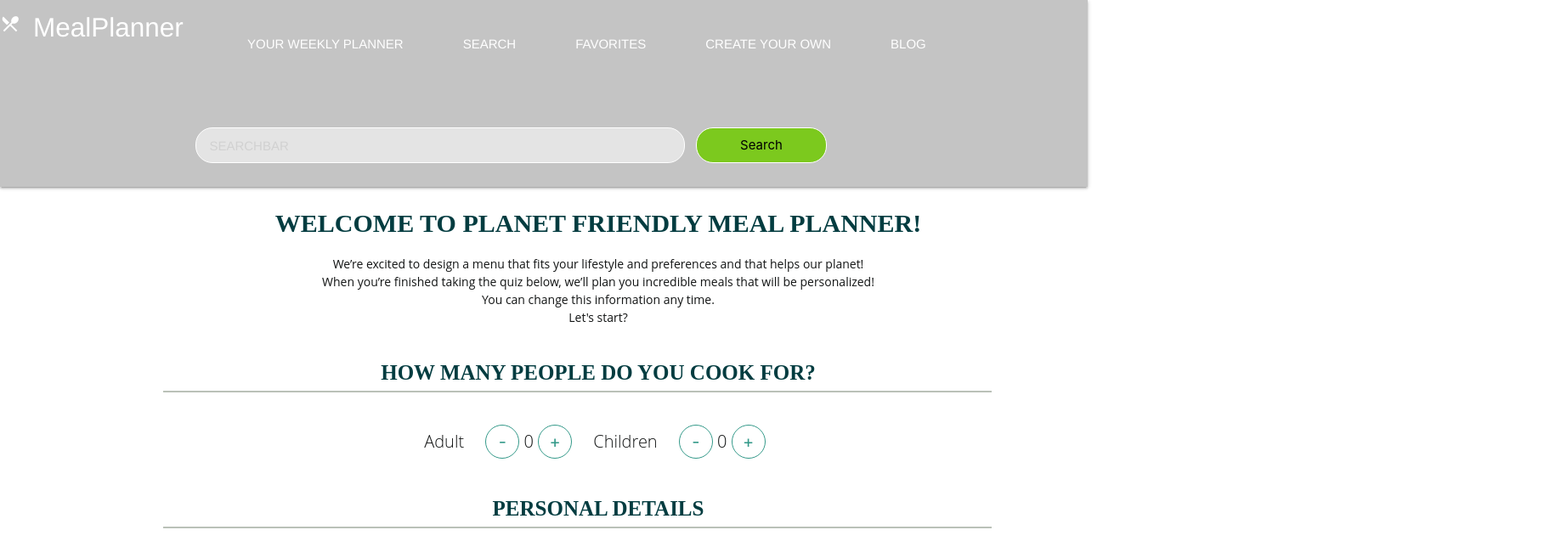
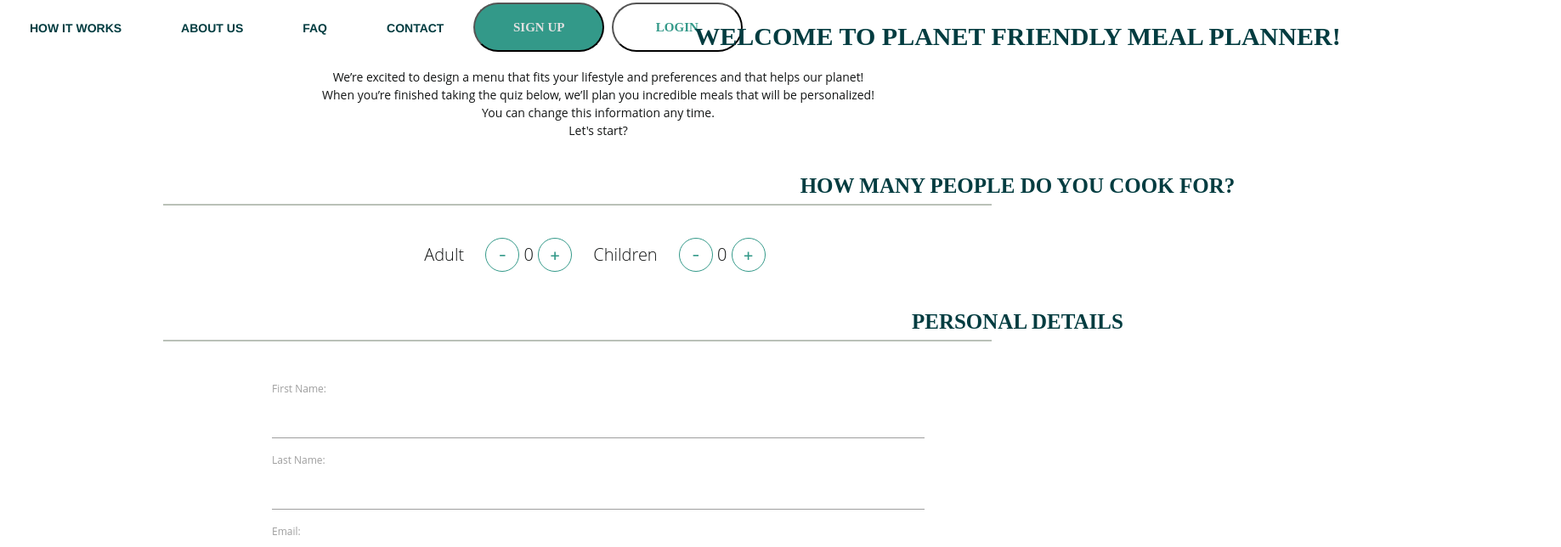
Before and after one commit to hoanphungt/final-project-healthy-meal-planner-client, a React (Create React App) app: page /signup in a window 1280 px wide. Shown: the top 644 px of the page at 85% size, 1837 px wide, since content can reach past the window. Built offline with nearby package versions, Linux system fonts and the light colour scheme.

Commit message:
navbar 2

```diff
--- a/src/App.js
+++ b/src/App.js
@@ -10,14 +10,14 @@ import LogoutPage from './components/logout/LogoutPage';
 import SignupFormContainer from './components/signup/SignupFormContainer';
 import { Footer } from './components/footer/Footer';
 import './App.css'
-import Navbar from './components/navbar/Navbar'
+import Navbar  from './components/navbar/Navbar'
 
 
 
 class App extends Component {
   render() {
     return (
-      <Provider store={store}>
+      <Provider store = {store}>
         <div className="App">
            <header className="App-header">
             <Navbar />
@@ -36,6 +36,7 @@ class App extends Component {
           </footer>
         </div>
       </Provider>
+
     );
   }
 }
--- a/src/components/navbar/Navbar.js
+++ b/src/components/navbar/Navbar.js
@@ -1,13 +1,15 @@
-import React from 'react'
-import { withRouter } from 'react-router'
-// import { userId } from '../jwt'
-import { connect } from 'react-redux'
+import React, { Component } from 'react'
 import './Navbar.css'
+import { connect } from 'react-redux';
+import { Newbar } from './Newbar';
 
-
-const NavBar = (props) => {
-  // const { history } = props
+class Navbar extends Component {
+  render() {
+    console.log(this.props)
       return (
+        <div>
+          {this.props.user === null && <Newbar/>}
+          {this.props.user !== null && <div>
           <nav className="nav-wrapper1">
             <a href="/planner" className="brand-logo"><i className="material-icons">restaurant_menu</i>MealPlanner</a>
             <ul id="nav-mobile" className="right hide-on-med-and-down">
@@ -23,15 +25,18 @@ const NavBar = (props) => {
             <input className="search-box" type="box" placeholder="SEARCHBAR" />
             <button className="search-button">Search</button>
           </nav>
-  )
+        </div>}
+        </div>
+
+
+
+     );
+  }
 }
 
-const mapStateToProps = state => ({
-  /* user: state.currentUser && state.users &&
-    // state.users[userId(state.currentUser.jwt
-    )] */
+
+const mapStateToProps = (state) => ({
+  user: state.currentUser
 })
 
-export default withRouter(
-  connect(mapStateToProps)(NavBar)
-)
+export default connect(mapStateToProps)(Navbar)
--- a/src/components/navbar/Newbar.css
+++ b/src/components/navbar/Newbar.css
@@ -26,3 +26,61 @@ color: #023C40;
 
 
 } */
+
+.nav-wrapper2{
+  width: 100%;
+  height: 0px;
+  left: 0px;
+  top: 0px;
+  background: white;
+  position: relative;
+}
+
+.nav-wrapper2 li a {
+  font-style: normal;
+  font-weight: bold;
+  line-height: 27px;
+  font-size: 14px;
+  text-align: center;
+  text-transform: uppercase;
+  color: #023C40;
+}
+
+
+.signup {
+  background-color: #339989;
+  border-radius: 48px;
+  height: 58px;
+  width: 12%;
+  font-family: 'Dosis';
+  font-style: normal;
+  font-weight: bold;
+  line-height: 26px;
+  font-size: 13px;
+  text-align: center;
+  text-transform: uppercase
+}
+.signup a{
+  color: #E0E0E0
+
+}
+
+.login1 {
+  background-color: white;
+  border-radius: 48px;
+  height: 58px;
+  width: 12%;
+  font-family: 'Dosis';
+  font-style: normal;
+  font-weight: bold;
+  line-height: 26px;
+  font-size: 13px;
+  text-align: center;
+  text-transform: uppercase;
+  margin-left: 9px
+}
+
+.login1 a {
+  color: #339989;
+
+}
--- a/src/components/navbar/Newbar.js
+++ b/src/components/navbar/Newbar.js
@@ -1,53 +1,21 @@
 import React from 'react'
-// import { withRouter } from 'react-router'
-// import { userId } from '../jwt'
-// import { connect } from 'react-redux'
 import './Newbar.css'
+import { Link } from 'react-router-dom'
 
 
-export const Newbar = () =>{
+export const Newbar = () => {
 
     return (
-            <navbar>
+            <nav className="nav-wrapper2">
               <ul>
-                <li className="nav"><a href="url">SHOPPING LIST</a></li>
-                <li className="nav"><a href="url">BLOG</a></li>
-                <li className="nav"><a href="url">CREATE YOUR OWN</a></li>
-                <li className="nav"><a href="url">FAVORITES</a></li>
-                <li className="nav"><a href="url">SEARCH</a></li>
-                <li className="nav"><a href="url">YOUR WEEKLY PLANNER</a></li>
+                <li className="nav"><a href="url">HOW IT WORKS</a></li>
+                <li className="nav"><a href="url">ABOUT US</a></li>
+                <li className="nav"><a href="url">FAQ</a></li>
+                <li className="nav"><a href="url">CONTACT</a></li>
+                <button className="signup"><Link to={'/signup'}>SIGN UP</Link></button>
+                <button className="login1"><Link to ={'/login'}>LOGIN</Link></button>
               </ul>
 
-            </navbar>
-
-
-
-
-
-
+            </nav>
       )
     }
-
-
-    /* <nav>
-      <div className="nav-wrapper">
-              <a href="/planner" className="brand-logo"><i className="material-icons">restaurant_menu</i>MealPlanner</a>
-
-            <ul id="nav-mobile" className="right hide-on-med-and-down">
-          <h1>HELLO</h1>
-
-  <li><a href="#">YOUR WEEKLY PLANNER</a></li>
-  <li><a href="#">SEARCH</a></li>
-  <li><a href="#">FAVORITES</a></li>
-  <li><a href="#">CREATE YOUR OWN</a></li>
-  <li><a href="#">BLOG</a></li>
-  <li><a href="#">SHOPPING LIST</a></li>
-  {/* <button onClick={() => history.push('/login')}>Login</button> */
-  /* <button onClick={() => history.push('/signup')}>Sign up</button>
-
-</ul>
-
-
-
-            </div>
-              </nav> */
--- a/src/components/planner/PlannerListContainer.js
+++ b/src/components/planner/PlannerListContainer.js
@@ -2,12 +2,14 @@ import React from 'react'
 import { connect } from 'react-redux';
 import { PlannerList } from './PlannerList';
 import { loadPlanner } from '../../actions/planner'
+import { loadUser } from '../../actions/user'
 
 import './Planner.css'
 
 class PlannerListContainer extends React.Component {
     componentDidMount() {
         this.props.loadPlanner()
+        this.props.loadUser()
     }
 
     render() {
@@ -22,4 +24,4 @@ const mapStateToProps = (state) => ({
     user: state.user
 })
 
-export default connect(mapStateToProps, {loadPlanner})(PlannerListContainer)
+export default connect(mapStateToProps, {loadPlanner, loadUser})(PlannerListContainer)
--- a/src/components/recipes/RecipeDetailsContainer.js
+++ b/src/components/recipes/RecipeDetailsContainer.js
@@ -2,16 +2,14 @@ import React, { Component } from 'react';
 import RecipeDetails from './RecipeDetails';
 import { connect } from 'react-redux';
 import { loadRecipe } from '../../actions/recipes'
-import { loadUser } from '../../actions/user'
 import { Link } from 'react-router-dom'
 
 // import Navbar from '../navbar/Navbar';
-// import { Newbar } from '../navbar/Newbar';
+import { Newbar } from '../navbar/Newbar';
 
 class RecipeDetailsContainer extends Component {
   componentDidMount() {
     this.props.loadRecipe(Number(this.props.match.params.id))
-    this.props.loadUser()
   }
   state = {  }
   render() {
@@ -32,4 +30,4 @@ const mapStateToProps = (state) => ({
 })
 
 
-export default connect (mapStateToProps,{ loadRecipe, loadUser} )(RecipeDetailsContainer)
+export default connect (mapStateToProps,{ loadRecipe } )(RecipeDetailsContainer)
```
Lines whose indentation alone changed are shown as unchanged.
